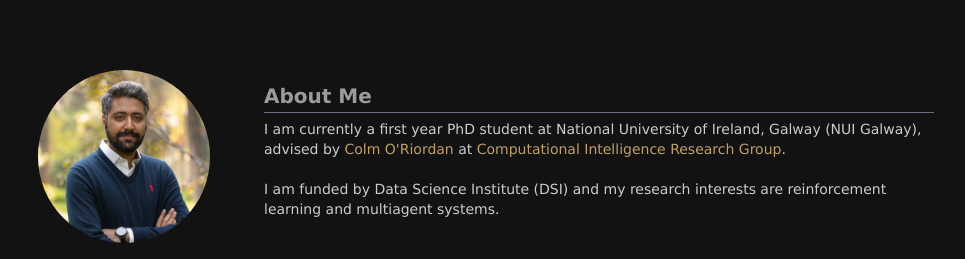
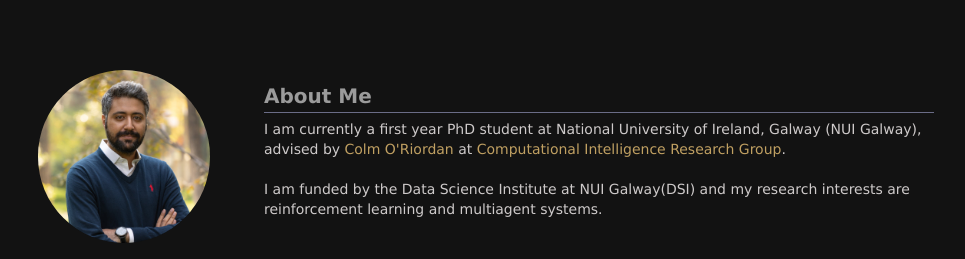
Before and after one commit to voozet/voozet.github.io, a plain HTML site: page index.html in a window 1280 px wide. Shown: the top 259 px of the page, without its empty margins (156-1121 px from the left). Drawn offline with Linux system fonts and the light colour scheme.

Commit message:
Update index.html

```diff
--- a/index.html
+++ b/index.html
@@ -53,7 +53,7 @@
             href="http://ww2.it.nuigalway.ie/staff/colmor/c.html">Colm O'Riordan</a> at <a
             href="https://nuig.github.io/">Computational Intelligence Research Group</a>.
           <br> <br>
-          I am funded by Data Science Institute (DSI) and my research interests are reinforcement learning and
+          I am funded by the Data Science Institute at NUI Galway(DSI) and my research interests are reinforcement learning and
           multiagent systems.
         </p>
       </section>
```
